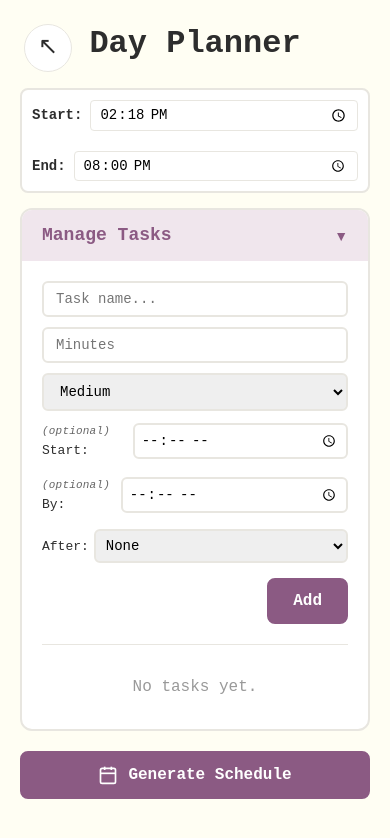
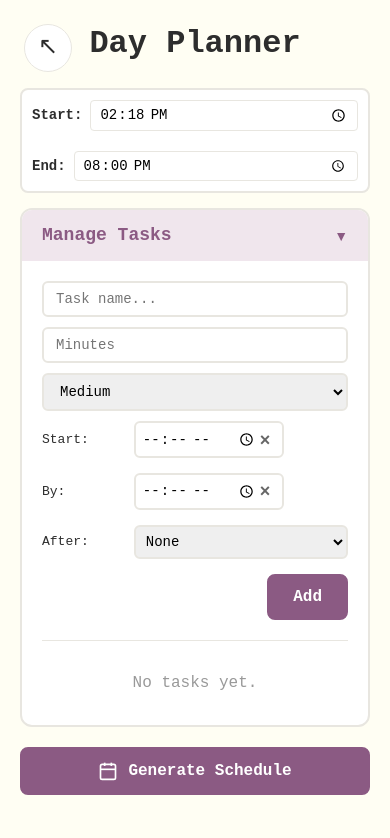
Before and after one commit to Lem0naise/website, a Jekyll site: the page planyourday/index.html, which Jekyll copies as it is, in a window 390 px wide. Shown: the top 838 px of the page. Built offline with Jekyll 4.4.1, drawn with Linux system fonts in a browser that asks for light colours; some web fonts are replaced.

Commit message:
Add export schedule feature and clear time buttons; enhance UI for better task management

```diff
--- a/planyourday/day.js
+++ b/planyourday/day.js
@@ -21,6 +21,7 @@
         this.addTaskBtn = document.getElementById('add-task-btn');
         this.tasksList = document.getElementById('tasks-list');
         this.generateScheduleBtn = document.getElementById('generate-schedule-btn');
+        this.exportScheduleBtn = document.getElementById('export-schedule-btn');
         this.scheduleDisplay = document.getElementById('schedule-display');
         this.statusMessage = document.getElementById('status-message');
         this.generateBtnText = document.getElementById('generate-btn-text');
@@ -31,7 +32,7 @@
         this.panelToggle = document.getElementById('panel-toggle');
         this.taskPanel = document.getElementById('task-panel');
 
-        // Cleanup: Hide multi-day elements if they exist in HTML
+        // Cleanup: Hide multi-day elements
         const multiDayElements = ['days-ahead', 'future-start-group', 'task-day-group'];
         multiDayElements.forEach(id => {
             const el = document.getElementById(id);
@@ -41,7 +42,7 @@
             }
         });
 
-        // Set Default Start Time to Current Time
+        // Set Default Start Time
         const now = new Date();
         const currentTimeStr = `${String(now.getHours()).padStart(2, '0')}:${String(now.getMinutes()).padStart(2, '0')}`;
         this.dayStartInput.value = currentTimeStr;
@@ -53,9 +54,19 @@
         });
 
         this.generateScheduleBtn.addEventListener('click', () => this.generateSchedule());
+        this.exportScheduleBtn.addEventListener('click', () => this.exportSchedule());
 
         this.panelToggle.addEventListener('click', () => {
             this.taskPanel.classList.toggle('minimized');
+        });
+
+        // NEW: Add logic for clear time buttons
+        document.querySelectorAll('.clear-time-btn').forEach(btn => {
+            btn.addEventListener('click', (e) => {
+                const targetId = e.target.getAttribute('data-target');
+                const input = document.getElementById(targetId);
+                if (input) input.value = '';
+            });
         });
 
         this.renderTasks();
@@ -242,6 +253,9 @@
             generationSeed
         );
 
+        // Store schedule for export
+        this.currentSchedule = schedule;
+
         this.renderSchedule(schedule);
 
         if (schedule.droppedTasks.length > 0) {
@@ -256,14 +270,12 @@
     }
 
     runScheduler(date, allTasks, startOfDayMinutes, endOfDayMinutes, slackBudget, isCrunchMode, seed) {
-        // Sanitize
         const validTasks = allTasks.filter(t => t && !isNaN(t.duration) && t.duration > 0);
 
         // 1. Identify Fixed Time Tasks (Highest Priority - Anchors)
         const fixedTimeTasks = validTasks.filter(t => this.timeToMinutes(t.startTime) !== null);
 
         // 2. Identify Pool Tasks (Everything else - Deadlines AND Flexible mixed)
-        // We mix them so that Priority can override Deadline ordering
         const poolTasks = validTasks.filter(t => !fixedTimeTasks.includes(t));
 
         const priorityWeight = { high: 3, medium: 2, low: 1 };
@@ -276,8 +288,6 @@
             if (pDiff !== 0) return pDiff;
 
             // Secondary Sort: Randomness (for visual variety on regenerate)
-            // Note: We deliberately do NOT sort by deadline here.
-            // We want High Priority tasks to be picked first, even if they don't have a deadline.
             return (this.seededRandom(seed + a.id) - 0.5);
         });
 
@@ -290,8 +300,12 @@
             if (typeof start !== 'number' || isNaN(start) || !isFinite(start)) return;
 
             blocks.push({
-                type: 'task', startTime: start, duration: task.duration,
-                name: task.name, priority: task.priority
+                type: 'task',
+                taskId: task.id, // PERSISTENT ID FOR EXPORT
+                startTime: start,
+                duration: task.duration,
+                name: task.name,
+                priority: task.priority
             });
             scheduledTaskIds.add(task.id);
             scheduledTaskEndTimes.set(task.id, start + task.duration);
@@ -310,27 +324,20 @@
             return true;
         };
 
-        // Updated Helper: findFirstSlot now accepts an optional maxEndTime
         const findFirstSlot = (duration, minStartTime, maxEndTime = null) => {
             let safeMin = (typeof minStartTime === 'number' && !isNaN(minStartTime)) ? minStartTime : startOfDayMinutes;
             let candidateStart = Math.max(safeMin, startOfDayMinutes);
 
-            // Check candidate start against deadline immediately
             if (maxEndTime !== null && candidateStart + duration > maxEndTime) {
-                // If the very first possible slot is already too late, we can't search simply.
-                // However, we must continue to check gaps.
+                // First slot fails constraint
             } else if (isRangeFree(candidateStart, duration)) {
                 return candidateStart;
             }
 
-            // Check gaps between blocks
             for (const block of blocks) {
                 const blockEnd = block.startTime + block.duration;
                 if (blockEnd < candidateStart) continue;
 
-                // If this gap starts too late for our deadline, stop searching?
-                // No, a later gap might be smaller, but we are looking for valid time.
-                // Check if this specific gap fits the constraints
                 if (maxEndTime !== null && blockEnd + duration > maxEndTime) continue;
 
                 if (isRangeFree(blockEnd, duration)) return blockEnd;
@@ -338,7 +345,7 @@
             return null;
         };
 
-        // --- PHASE 1: Schedule Fixed Tasks ---
+        // --- PHASE 1: Fixed Tasks ---
         fixedTimeTasks.forEach(task => {
             const start = this.timeToMinutes(task.startTime);
             if (start !== null && start >= startOfDayMinutes) {
@@ -348,7 +355,7 @@
             }
         });
 
-        // --- PHASE 2: Schedule Pool Tasks (Mixed Priority) ---
+        // --- PHASE 2: Pool Tasks ---
         let tasksRemaining = [...poolTasks];
         let stuckCounter = 0;
         const BREAK_CHANCE = 0.3;
@@ -359,7 +366,6 @@
             let earliestStart = startOfDayMinutes;
             let dependencyMet = true;
 
-            // Dependency Check
             if (task.afterTaskId) {
                 if (scheduledTaskIds.has(parseInt(task.afterTaskId))) {
                     earliestStart = scheduledTaskEndTimes.get(parseInt(task.afterTaskId));
@@ -374,7 +380,6 @@
                 continue;
             }
 
-            // Deadline Constraint Logic
             let maxEndTime = null;
             if (task.deadline) {
                 maxEndTime = this.timeToMinutes(task.deadline);
@@ -382,7 +387,7 @@
 
             let scheduled = false;
 
-            // Try Break + Task
+            // Break + Task
             const wantBreak = this.seededRandom(seed + task.id + stuckCounter) < BREAK_CHANCE;
 
             if (wantBreak && currentBudget >= 15) {
@@ -391,19 +396,16 @@
                     const pickIndex = Math.floor(this.seededRandom(seed + task.id + 999) * options.length);
                     const breakDur = options[pickIndex];
 
-                    // Check if Break + Task fits before deadline
-                    // If task has deadline 5pm, break starts at 3:00 (30m), task starts 3:30 (60m) -> End 4:30. OK.
                     const slotWithBreak = findFirstSlot(task.duration + breakDur, earliestStart, maxEndTime);
-
                     if (slotWithBreak !== null) {
-                        addBlock(task, slotWithBreak + breakDur); // Add Task
+                        addBlock(task, slotWithBreak + breakDur);
                         scheduled = true;
                         currentBudget -= breakDur;
                     }
                 }
             }
 
-            // Fallback: Just Task
+            // Just Task
             if (!scheduled) {
                 const slot = findFirstSlot(task.duration, earliestStart, maxEndTime);
                 if (slot !== null) {
@@ -450,7 +452,71 @@
         return { date, blocks: finalBlocks, droppedTasks };
     }
 
+    // NEW FUNCTION: Export to ICS
+    exportSchedule() {
+        if (!this.currentSchedule || !this.currentSchedule.blocks.length) {
+            return this.showStatus('No schedule to export!', 'error');
+        }
+
+        const date = new Date(); // Today
+        const dateString = date.toISOString().replace(/[-:]/g, '').split('T')[0]; // YYYYMMDD
+
+        let icsContent = [
+            'BEGIN:VCALENDAR',
+            'VERSION:2.0',
+            'PRODID:-//DayPlanner//EN',
+            'CALSCALE:GREGORIAN',
+            'METHOD:PUBLISH' // Helps import as update
+        ];
+
+        this.currentSchedule.blocks.forEach(block => {
+            // We only export 'task' types, skipping generated free time
+            if (block.type !== 'task') return;
+
+            const startHours = Math.floor(block.startTime / 60);
+            const startMins = block.startTime % 60;
+            const endHours = Math.floor((block.startTime + block.duration) / 60);
+            const endMins = (block.startTime + block.duration) % 60;
+
+            const formatICSDate = (h, m) => {
+                return `${dateString}T${String(h).padStart(2, '0')}${String(m).padStart(2, '0')}00`;
+            };
+
+            const dtStart = formatICSDate(startHours, startMins);
+            const dtEnd = formatICSDate(endHours, endMins);
+
+            // Construct consistent UID
+            const taskUID = `${block.taskId || Date.now()}@dayplanner.app`;
+
+            icsContent.push(
+                'BEGIN:VEVENT',
+                `UID:${taskUID}`, // KEY FOR OVERWRITING
+                `SUMMARY:${block.name}`,
+                `DTSTART:${dtStart}`,
+                `DTEND:${dtEnd}`,
+                `DESCRIPTION:Priority: ${block.priority || 'N/A'}`,
+                'STATUS:CONFIRMED',
+                'SEQUENCE:' + Math.floor(Date.now() / 1000), // Version timestamp
+                'END:VEVENT'
+            );
+        });
+
+        icsContent.push('END:VCALENDAR');
+
+        const blob = new Blob([icsContent.join('\r\n')], { type: 'text/calendar;charset=utf-8' });
+        const link = document.createElement('a');
+        link.href = window.URL.createObjectURL(blob);
+        link.setAttribute('download', 'schedule.ics');
+        document.body.appendChild(link);
+        link.click();
+        document.body.removeChild(link);
+
+        this.showStatus('Schedule downloaded! Import this .ics file into Google Calendar.', 'success');
+    }
+
     renderSchedule(schedule) {
+        this.exportScheduleBtn.style.display = 'flex'; // Show Export Button
+
         const dateStr = schedule.date.toLocaleDateString('en-US', {
             weekday: 'long', month: 'long', day: 'numeric'
         });
--- a/planyourday/index.html
+++ b/planyourday/index.html
@@ -84,12 +84,18 @@
 
                             <div class="constraint-inputs">
                                 <div class="c-group">
-                                    <label for="task-start-time"><span class="optional-label">(optional)</span> Start:</label>
-                                    <input type="time" id="task-start-time" class="input-field tiny">
+                                    <label for="task-start-time">Start:</label>
+                                    <div class="input-with-clear">
+                                        <input type="time" id="task-start-time" class="input-field tiny">
+                                        <button type="button" class="clear-time-btn" data-target="task-start-time" aria-label="Clear start time">×</button>
+                                    </div>
                                 </div>
                                 <div class="c-group">
-                                    <label for="task-deadline"><span class="optional-label">(optional)</span> By:</label>
-                                    <input type="time" id="task-deadline" class="input-field tiny">
+                                    <label for="task-deadline">By:</label>
+                                    <div class="input-with-clear">
+                                        <input type="time" id="task-deadline" class="input-field tiny">
+                                        <button type="button" class="clear-time-btn" data-target="task-deadline" aria-label="Clear deadline">×</button>
+                                    </div>
                                 </div>
                                 <div class="c-group">
                                     <label>After:</label>
@@ -115,6 +121,17 @@
                         </svg>
                         <span id="generate-btn-text">Generate Schedule</span>
                     </button>
+
+<button id="export-schedule-btn" class="menu-btn-large secondary" style="display: none; margin-top: 10px;">
+    <svg class="icon" viewBox="0 0 24 24" fill="none" stroke="currentColor" stroke-width="2">
+        <path d="M19 4H5a2 2 0 0 0-2 2v14a2 2 0 0 0 2 2h14a2 2 0 0 0 2-2V6a2 2 0 0 0-2-2z"></path>
+        <line x1="16" y1="2" x2="16" y2="6"></line>
+        <line x1="8" y1="2" x2="8" y2="6"></line>
+        <line x1="3" y1="10" x2="21" y2="10"></line>
+        <path d="M12 10v6m-3-3h6"></path> </svg>
+    <span>Export to Calendar</span>
+</button>
+
                 </div>
 
                 <div id="schedule-display" class="schedule-display"></div>
--- a/planyourday/stylesheet.css
+++ b/planyourday/stylesheet.css
@@ -256,6 +256,13 @@
 	.settings-bar, .primary-inputs, .constraint-inputs { flex-direction: column; align-items: stretch; }
 	.input-compact, .tiny, .small { width: 100%; }
 	.c-group { flex-direction: row; justify-content: space-between; }
+
+	/* Fix widths for inputs in groups */
+    .input-field, .small, .tiny { width: 100%; min-width: 0; }
+    .c-group { display: flex; flex-direction: row; justify-content: space-between; align-items: center; width: 100%; }
+    .c-group label { min-width: 50px; }
+    .c-group .input-with-clear, .c-group .input-field { width: 70%; }
+
 }
 
 
@@ -285,10 +292,52 @@
 	box-shadow: 0 4px 12px var(--hover-shadow);
 }
 
+/* NEW: Wrapper for input + clear button */
+.input-with-clear {
+    position: relative;
+    display: flex;
+    align-items: center;
+}
+
+/* NEW: The X button style */
+.clear-time-btn {
+    background: none;
+    border: none;
+    color: var(--text-light);
+    font-size: 18px;
+    cursor: pointer;
+    padding: 0 6px;
+    margin-left: -30px; /* Pull it over the input */
+    z-index: 2;
+    line-height: 1;
+    font-weight: bold;
+}
+
+.clear-time-btn:hover {
+    color: var(--error);
+}
+
+/* Adjust padding on the time inputs so text doesn't hit the X button */
+.input-with-clear input[type="time"] {
+    padding-right: 25px;
+}
+
+
 .secondary {
+
+		padding: 12px 24px;
+	font-family: var(--font-main), monospace;
+	font-size: 16px;
+	font-weight: 600;
+	border: 2px solid var(--border);
+	border-radius: 8px;
+	cursor: pointer;
+	transition: all 0.2s ease;
+
 	background-color: transparent;
 	border-color: var(--accent);
 	color: var(--accent);
+
 }
 
 .secondary:hover {
```
